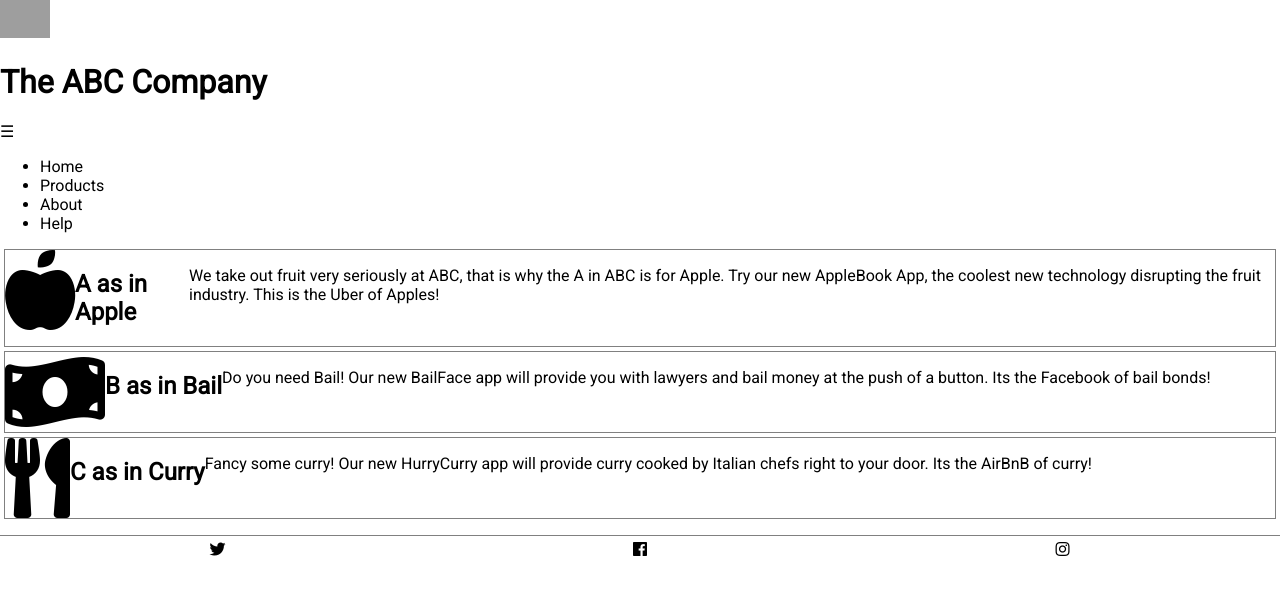
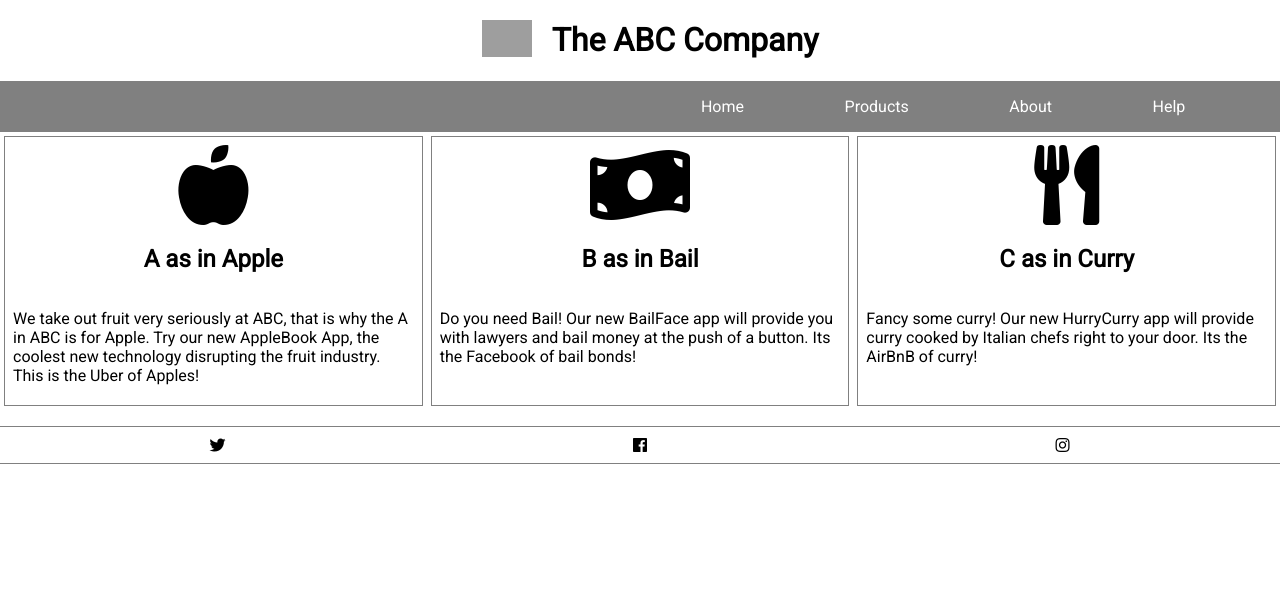
Before and after one commit to donalatorre/Laboratorio2, a plain HTML site: page index.html in a window 1280 px wide. Drawn offline with Linux system fonts and the light colour scheme; grey boxes are pictures that could not be loaded.

Commit message:
final modifications

```diff
--- a/css/index.css
+++ b/css/index.css
@@ -1,5 +1,17 @@
 * {
   box-sizing: border-box;
+}
+
+header {
+	display: flex;
+	flex-direction: row;
+	justify-content: center;
+	align-items: center;
+}
+
+.logo {
+	margin-left: 20px;
+	margin-right: 20px;
 }
 
 body {
@@ -12,10 +24,40 @@ body {
   width: 50px;
 }
 
+.navbar {
+	display: flex;
+	align-items: center;
+	justify-content: flex-end;
+	padding-right: 30px;
+	background: grey;
+}
+
+.menu {
+	color: grey;
+	width: 50%;
+	display: flex;
+	justify-content: space-around;
+	list-style: none;
+}
+
+.hamburger {
+	color: white;
+}
+
+main {
+	display: flex;
+	flex-direction: column;
+	align-items: center;
+}
+
 .product {
+	width: 90%;
 	border: 1px solid grey;
 	margin: 4px;
+	padding: 8px 8px 0px 8px;
 	display: flex;
+	flex-direction: column;
+	align-items: center;
 }
 
 .social {
@@ -26,7 +68,9 @@ body {
 	justify-content: center;
 	list-style: none;
 	border-top: 1px solid grey;
-	padding-top: 5px;
+	border-bottom: 1px solid grey;
+	padding-top: 10px;
+	padding-bottom: 10px;
 }
 
 .social_icon {
@@ -34,3 +78,23 @@ body {
 	display: flex;
 	justify-content: center;
 }
+
+@media screen and (max-width: 767px) {
+	header {
+		flex-direction: column;
+	}
+}
+
+@media screen and (min-width: 1025px) {
+	.menu {
+		color: white;
+	}
+	.hamburger {
+		color: grey;
+	}
+	main {
+		flex-direction: row;
+	}
+	.product {
+		height: 270px;
+	}
--- a/index.html
+++ b/index.html
@@ -15,13 +15,13 @@
 		<h1>The ABC Company</h1>
 	</header>
 	<nav class="navbar">
-		<div class="hamburger">&#9776;</div>
 		<ul class="menu">
 			<li>Home</li>
 			<li>Products</li>
 			<li>About</li>
 			<li>Help</li>
 		</ul>
+		<div class="hamburger">&#9776;</div>
 	</nav>
 	<main>
     <section class="product">
```
